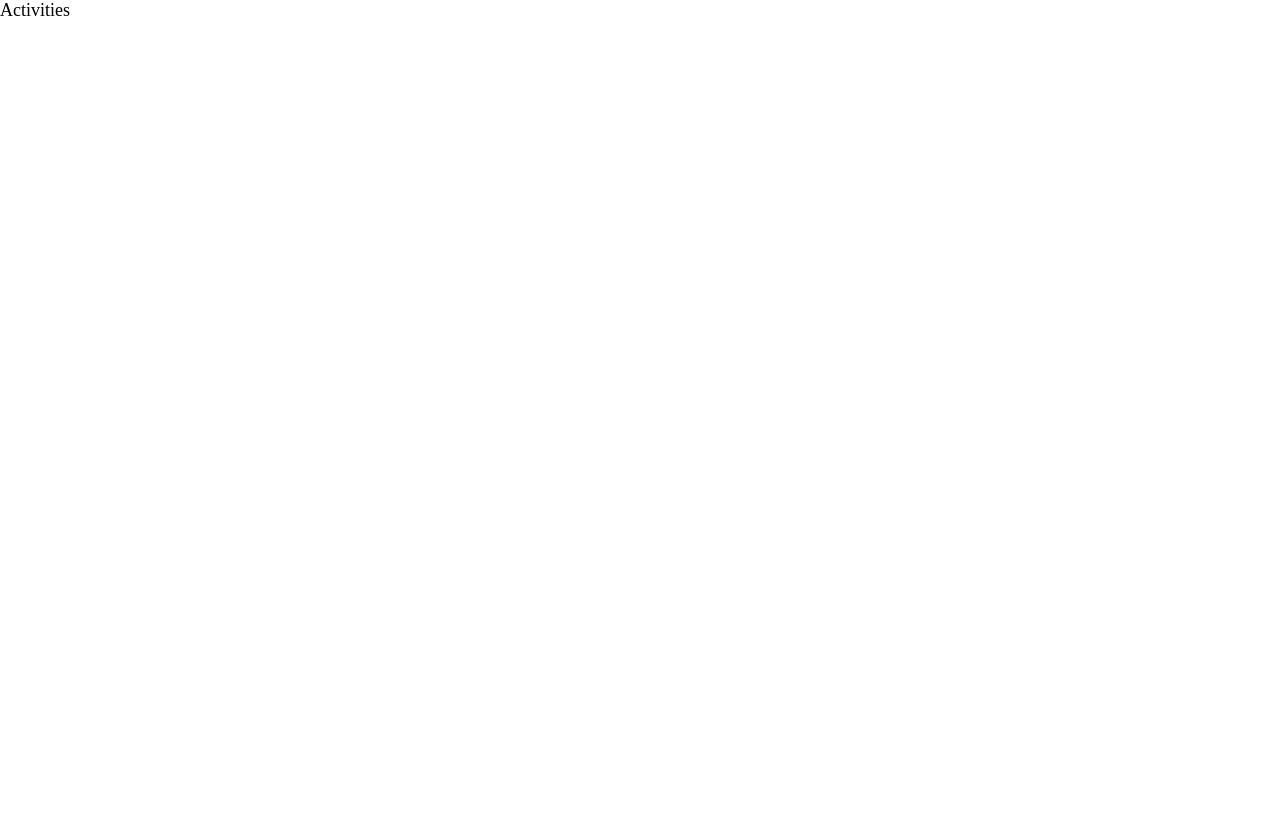
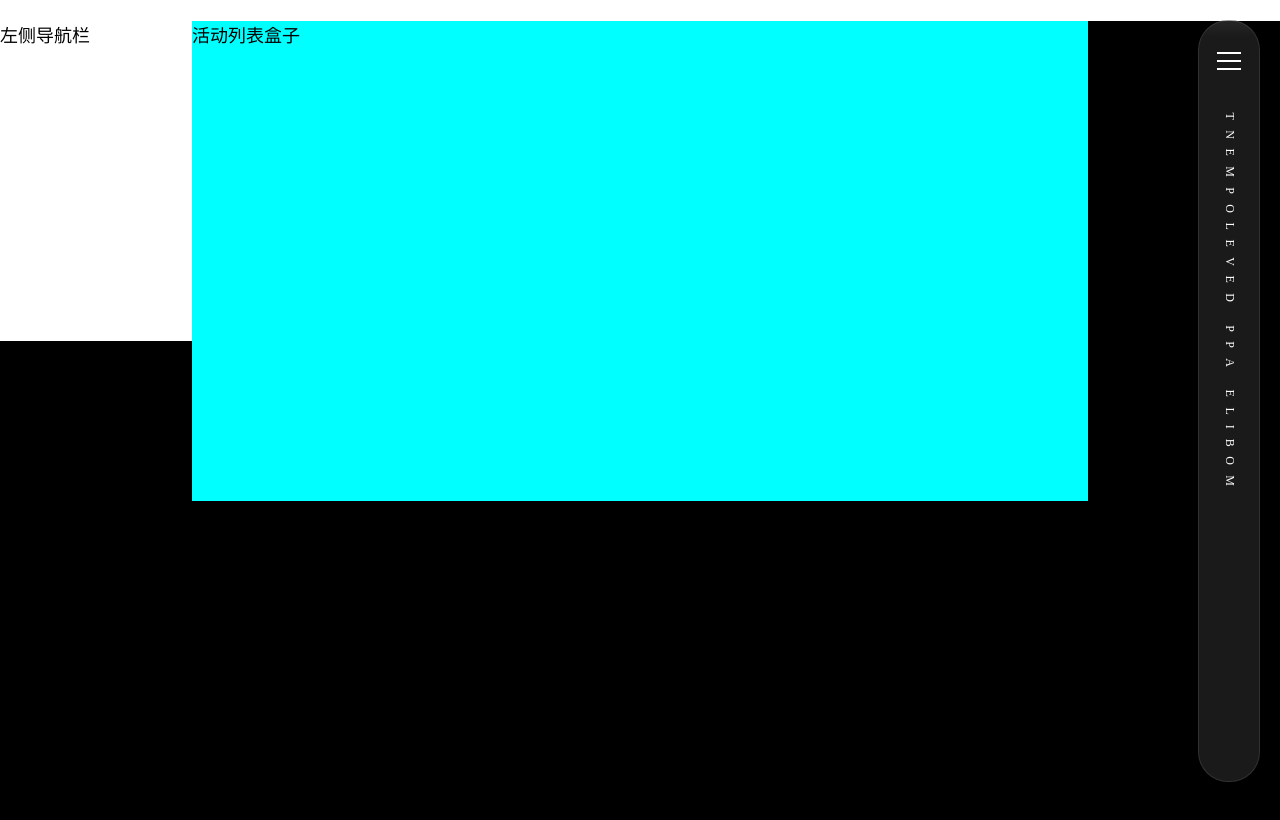
Before and after one commit to Magic462/XUPT3g, a React (Vite) app: page /activities in a window 1280 px wide. Built offline with nearby package versions, Linux system fonts and the light colour scheme.

Commit message:
首页视频更改

```diff
--- a/src/pages/Home/Home.scss
+++ b/src/pages/Home/Home.scss
@@ -21,11 +21,24 @@
 
     .hero-content {
       //   max-width: 800px;
-      padding: 0 2rem;
+      //   padding: 0 2rem;
 
-      .hero-video {
+      .hero-gif {
         width: 100%;
-        height: 100%;
+        height: 100vh;
+        display: flex;
+        justify-content: center;
+        align-items: center;
+        overflow: hidden;
+
+        img {
+          width: 95vw;
+          height: 100vh;
+          object-fit: cover; // 裁剪两边，确保中心不变
+          object-position: center center; // 让 GIF 中心始终保持在中间
+          max-width: none; // 避免缩放导致超出
+          max-height: none; // 避免缩放导致超出
+        }
       }
 
       .hero-tip {
--- a/src/pages/Home/Home.tsx
+++ b/src/pages/Home/Home.tsx
@@ -49,19 +49,9 @@ const Home: React.FC = () => {
     <div className={`home-container ${isLoaded ? 'loaded' : ''}`}>
       <section className="hero">
         <div className="hero-content">
-          <video
-            className="hero-video"
-            muted
-            autoPlay
-            loop
-            width="640"
-            height="360"
-            style={{ pointerEvents: 'none' }}
-          >
-            <source src="./src/assets/lastback.mp4" type="video/mp4" />
-            {/* <source src="/path/to/your/video.webm" type="video/webm" /> */}
-            您的浏览器不支持视频播放。
-          </video>
+          <div className="hero-gif">
+            <img src="./src/assets/layoutback.gif" alt="" />
+          </div>
           <div className="hero-tip">
             <h1>西邮移动应用开发实验室</h1>
             <p>探索移动应用开发的无限可能</p>
--- /dev/null
+++ b/src/pages/activities/Activities.scss
@@ -0,0 +1,17 @@
+.activities-container {
+  min-height: 100vh;
+  width: 100%;
+  background-color: rgb(0, 0, 0);
+  display: inline-grid;
+  grid-template-columns: 15% 70% 10%;
+
+  .activities-nav {
+    height: 20rem;
+    background-color: #fff;
+  }
+
+  .activities-lists {
+    height: 30rem;
+    background-color: aqua;
+  }
+}
--- /dev/null
+++ b/src/pages/activities/Activities.tsx
@@ -0,0 +1,17 @@
+import './Activities.scss';
+
+const Activities = () => {
+  return (
+    <>
+      <header>
+        <img src="" alt="" />
+      </header>
+      <div className="activities-container">
+        <section className="activities-nav">左侧导航栏</section>
+        <section className="activities-lists">活动列表盒子</section>
+      </div>
+    </>
+  );
+};
+
+export default Activities;
--- a/src/pages/activities/index.tsx
+++ /dev/null
@@ -1,5 +0,0 @@
-const Activities = () => {
-  return <div className="">Activities</div>;
-};
-
-export default Activities;
```
Also changed, not shown: src/router/index.tsx (+7 -7 lines), src/layout/Layout.tsx (renamed from src/layout/index.tsx), src/pages/blogs/Blogs.tsx (renamed from src/pages/blogs/index.tsx), src/pages/login/Login.tsx (renamed from src/pages/login/index.tsx), src/pages/members/Members.tsx (renamed from src/pages/members/index.tsx), src/pages/mine/Mine.tsx (renamed from src/pages/mine/index.tsx), src/pages/trainplan/Trainplan.tsx (renamed from src/pages/trainplan/index.tsx), 1 other file (tests, documents, lock files or other folders).
